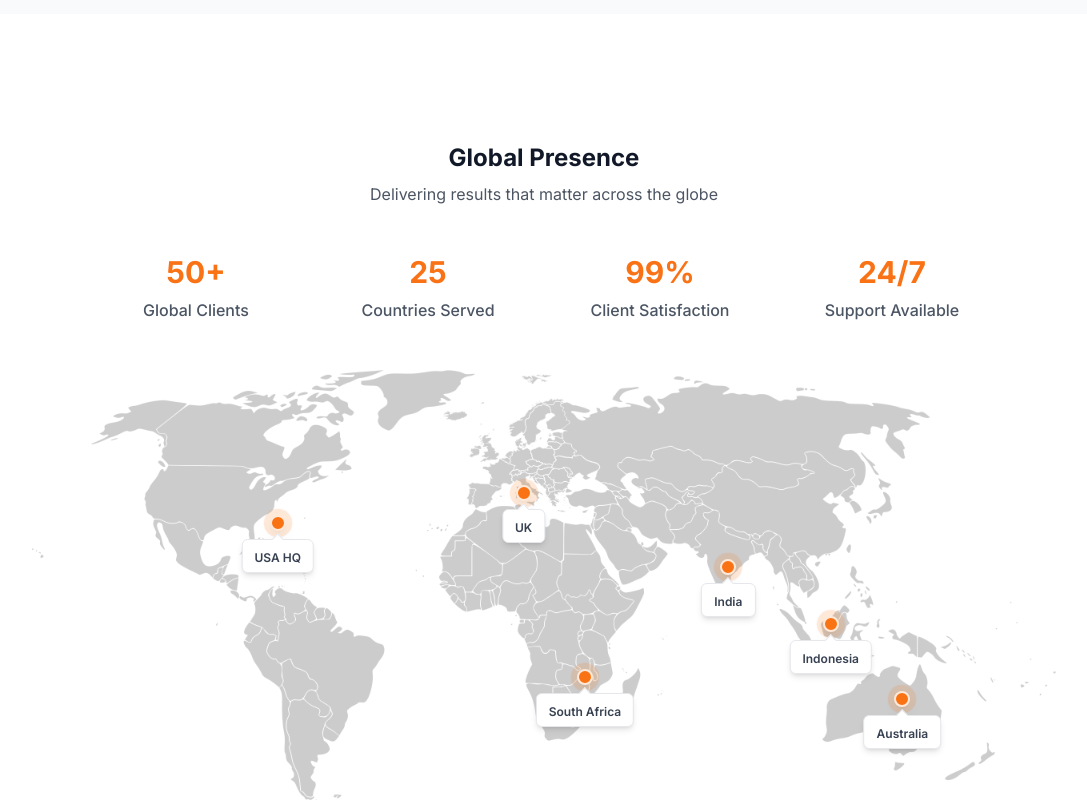
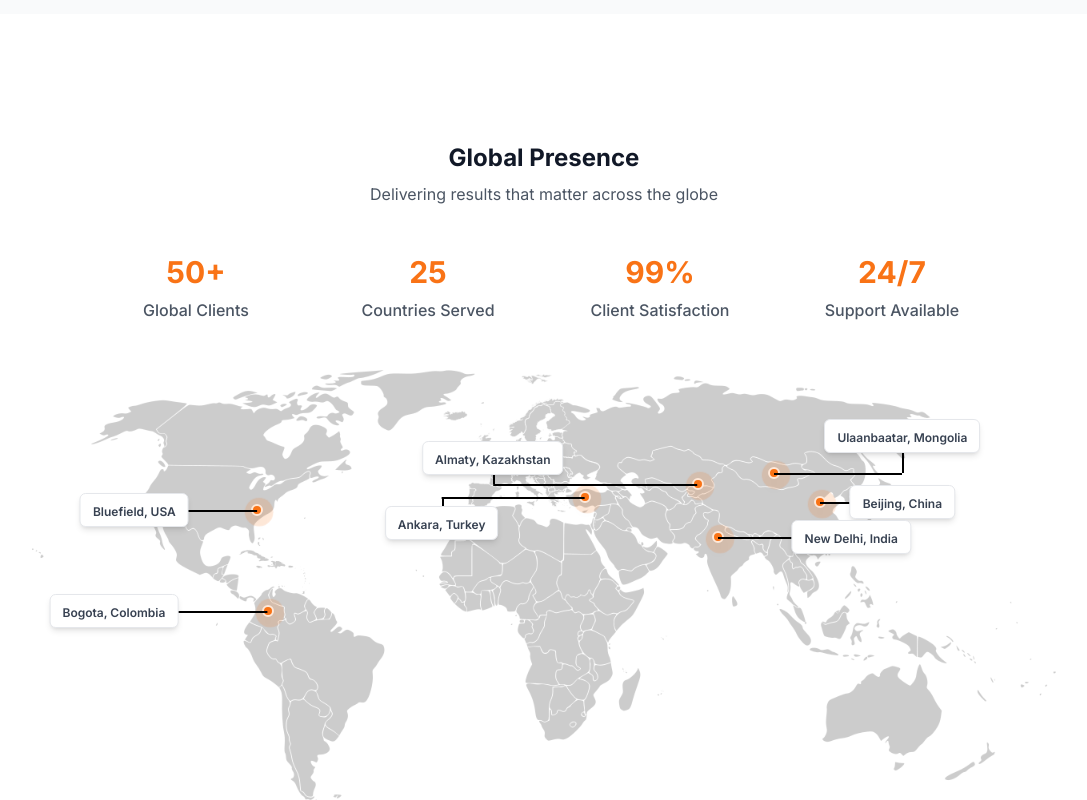
Before and after one commit to Aman-Dwivedi/Daniels-Website, a Next.js app: page / in a window 1280 px wide. Shown: the part 2000-2800 px from the top of the page, without its empty margins (96-1183 px from the left). Built offline with nearby package versions, Linux system fonts and the light colour scheme.

Commit message:
Add proper map locations

```diff
--- a/components/clients-section.tsx
+++ b/components/clients-section.tsx
@@ -27,12 +27,13 @@ export function ClientsSection() {
   const infiniteClients = [...clients, ...clients]
 
   const officeLocations = [
-    { name: "Charleston, WV", country: "United States", x: "24%", y: "35%", label: "USA HQ" },
-    { name: "Sydney", country: "Australia", x: "85%", y: "75%", label: "Australia" },
-    { name: "Mumbai", country: "India", x: "68%", y: "45%", label: "India" },
-    { name: "Johannesburg", country: "South Africa", x: "54%", y: "70%", label: "South Africa" },
-    { name: "London", country: "United Kingdom", x: "48%", y: "28%", label: "UK" },
-    { name: "Jakarta", country: "Indonesia", x: "78%", y: "58%", label: "Indonesia" },
+    { name: "Bluefield, WV", country: "United States", x: "22%", y: "32%", label: "Bluefield, USA", labelDirection: "left", labelOffset: "120px", labelX: "10%", labelY: "32%" },
+    { name: "Beijing", country: "China", x: "77%", y: "30%", label: "Beijing, China", labelDirection: "right", labelOffset: "100px", labelX: "85%", labelY: "30%" },
+    { name: "New Delhi", country: "India", x: "67%", y: "38%", label: "New Delhi, India", labelDirection: "right", labelOffset: "110px", labelX: "80%", labelY: "38%" },
+    { name: "Ankara", country: "Turkey", x: "54%", y: "29%", label: "Ankara, Turkey", labelDirection: "left", labelOffset: "100px", labelX: "40%", labelY: "35%" },
+    { name: "Bogota", country: "Colombia", x: "23%", y: "55%", label: "Bogota, Colombia", labelDirection: "left", labelOffset: "120px", labelX: "8%", labelY: "55%" },
+    { name: "Almaty", country: "Kazakhstan", x: "65%", y: "26%", label: "Almaty, Kazakhstan", labelDirection: "left", labelOffset: "130px", labelX: "45%", labelY: "20%" },
+    { name: "Ulaanbaatar", country: "Mongolia", x: "72.5%", y: "23.5%", label: "Ulaanbaatar, Mongolia", labelDirection: "right", labelOffset: "140px", labelX: "85%", labelY: "15%" },
   ]
 
   return (
@@ -164,24 +165,57 @@ export function ClientsSection() {
 
               {/* Office Location Markers */}
               {officeLocations.map((location, index) => (
-                <div
-                  key={index}
-                  className="absolute transform -translate-x-1/2 -translate-y-1/2"
-                  style={{ left: location.x, top: location.y }}
-                >
+                <div key={index} className="absolute inset-0">
                   {/* Location Dot */}
-                  <div className="relative">
-                    <div className="w-4 h-4 bg-orange-500 rounded-full border-2 border-white shadow-lg"></div>
-                    <div className="absolute top-0 left-0 w-4 h-4 bg-orange-500 rounded-full animate-ping opacity-75"></div>
+                  <div
+                    className="absolute transform -translate-x-1/2 -translate-y-1/2"
+                    style={{ left: location.x, top: location.y }}
+                  >
+                    <div className="relative">
+                      <div className="w-3 h-3 bg-orange-500 rounded-full border-2 border-white shadow-lg"></div>
+                      <div className="absolute top-0 left-0 w-4 h-4 bg-orange-500 rounded-full animate-ping opacity-75"></div>
+                    </div>
                   </div>
 
-                  {/* Location Label */}
-                  <div className="absolute top-6 left-1/2 transform -translate-x-1/2 whitespace-nowrap">
-                    <div className="bg-white px-3 py-1 rounded-md shadow-md border border-gray-200">
+                  {/* L-shaped connecting lines (horizontal then vertical) */}
+                  {/* Horizontal line from dot */}
+                  <div
+                    className="absolute border-t-2 border-black"
+                    style={{
+                      left: location.x,
+                      top: location.y,
+                      width: parseFloat(location.labelY.replace('%', '')) === parseFloat(location.y.replace('%', ''))
+                        ? `calc(${Math.abs(parseFloat(location.labelX.replace('%', '')) - parseFloat(location.x.replace('%', '')))}% - 50px)`
+                        : `${Math.abs(parseFloat(location.labelX.replace('%', '')) - parseFloat(location.x.replace('%', '')))}%`,
+                      transform: parseFloat(location.labelX.replace('%', '')) < parseFloat(location.x.replace('%', '')) ? 'translateX(-100%)' : 'none'
+                    }}
+                  ></div>
+
+                  {/* Vertical line to label edge */}
+                  {parseFloat(location.labelY.replace('%', '')) !== parseFloat(location.y.replace('%', '')) && (
+                    <div
+                      className="absolute border-l-2 border-black"
+                      style={{
+                        left: location.labelX,
+                        top: parseFloat(location.labelY.replace('%', '')) < parseFloat(location.y.replace('%', ''))
+                          ? `calc(${location.labelY} + 16px)`
+                          : location.y,
+                        height: `calc(${Math.abs(parseFloat(location.labelY.replace('%', '')) - parseFloat(location.y.replace('%', '')))}% - 16px)`
+                      }}
+                    ></div>
+                  )}
+
+                  {/* Location Label positioned separately - rendered last to appear on top */}
+                  <div
+                    className="absolute transform -translate-x-1/2 -translate-y-1/2"
+                    style={{
+                      left: location.labelX,
+                      top: location.labelY
+                    }}
+                  >
+                    <div className="bg-white px-3 py-1 rounded-md shadow-md border border-gray-200 whitespace-nowrap">
                       <span className="text-xs font-semibold text-gray-700">{location.label}</span>
                     </div>
-                    {/* Arrow pointing to dot */}
-                    <div className="absolute -top-1 left-1/2 transform -translate-x-1/2 w-2 h-2 bg-white border-l border-t border-gray-200 rotate-45"></div>
                   </div>
                 </div>
               ))}
@@ -189,7 +223,7 @@ export function ClientsSection() {
 
             <div className="text-center mt-8">
               <p className="text-sm text-gray-600">
-                Our offices span across 6 continents, ensuring local expertise and global reach for all your coal
+                Our offices span across 3 continents, ensuring local expertise and global reach for all your coal
                 processing needs
               </p>
             </div>
--- a/components/hero-section.tsx
+++ b/components/hero-section.tsx
@@ -14,7 +14,7 @@ export function HeroSection() {
       {/* Content */}
       <div className="relative z-10 text-center text-white max-w-4xl mx-auto px-4 sm:px-6 lg:px-8">
         <h1 className="text-4xl md:text-6xl font-bold mb-6 leading-tight">
-          Leading Coal Processing
+          Unmatched Processing
           <span className="block text-orange-500">Solutions</span>
         </h1>
         <p className="text-xl md:text-2xl mb-8 text-gray-200 max-w-2xl mx-auto">
```
